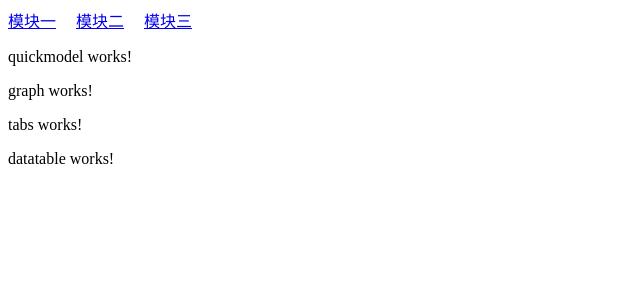
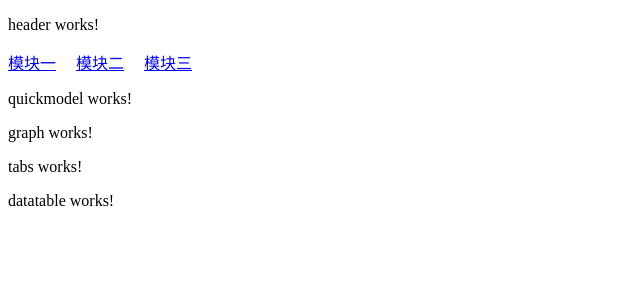
Before and after one commit to havefan-cccoder/angular7-owndemo, an Angular app: page /quickmodel in a window 1280 px wide. Shown: the top 300 px of the page, without its empty margins (0-640 px from the left). Built offline with nearby package versions, Linux system fonts and the light colour scheme.

Commit message:
添加公共头部

```diff
--- a/src/app/modelbase/modelbase.component.html
+++ b/src/app/modelbase/modelbase.component.html
@@ -1,3 +1,4 @@
+<app-header></app-header>
 <app-nav></app-nav>
 <p>
   modelbase works!
--- a/src/app/modelbase/modelbase.module.ts
+++ b/src/app/modelbase/modelbase.module.ts
@@ -3,6 +3,7 @@ import { CommonModule } from '@angular/common';
 import { ModelbaseComponent } from './modelbase.component';
 import { RouterModule } from '@angular/router';
 import { NavModule } from '../shared/nav/nav.module';
+import { HeaderModule } from '../shared/header/header.module';
 const routes = [
   { path: '', component: ModelbaseComponent}
 ];
@@ -11,6 +12,7 @@ const routes = [
   declarations: [ModelbaseComponent],
   imports: [
     CommonModule,
+    HeaderModule,
     NavModule,
     RouterModule.forChild(routes)
   ],
--- a/src/app/quickmodel/quickmodel.component.html
+++ b/src/app/quickmodel/quickmodel.component.html
@@ -1,3 +1,4 @@
+<app-header></app-header>
 <app-nav></app-nav>
 <p>
   quickmodel works!
--- a/src/app/quickmodel/quickmodel.module.ts
+++ b/src/app/quickmodel/quickmodel.module.ts
@@ -6,6 +6,7 @@ import { DatatableComponent } from './comps/datatable/datatable.component';
 import { TabsComponent } from './comps/tabs/tabs.component';
 import { RouterModule } from '@angular/router';
 import { NavModule } from '../shared/nav/nav.module';
+import { HeaderModule } from '../shared/header/header.module';
 const routes = [
   { path: '', component: QuickmodelComponent}
 ];
@@ -14,6 +15,7 @@ const routes = [
   imports: [
     CommonModule,
     NavModule,
+    HeaderModule,
     RouterModule.forChild(routes)
   ]
 })
--- a/src/app/resourcepool/resourcepool.component.html
+++ b/src/app/resourcepool/resourcepool.component.html
@@ -1,3 +1,4 @@
+<app-header></app-header>
 <app-nav></app-nav>
 <p>
   resourcepool works!
--- a/src/app/resourcepool/resourcepool.module.ts
+++ b/src/app/resourcepool/resourcepool.module.ts
@@ -3,6 +3,7 @@ import { CommonModule } from '@angular/common';
 import { ResourcepoolComponent } from './resourcepool.component';
 import { RouterModule } from '@angular/router';
 import { NavModule } from '../shared/nav/nav.module';
+import { HeaderModule } from '../shared/header/header.module';
 const routes = [
   { path: '', component: ResourcepoolComponent}
 ];
@@ -10,6 +11,7 @@ const routes = [
   declarations: [ResourcepoolComponent],
   imports: [
     CommonModule,
+    HeaderModule,
     NavModule,
     RouterModule.forChild(routes)
   ]
--- a/src/app/shared/header/header.module.ts
+++ b/src/app/shared/header/header.module.ts
@@ -6,6 +6,7 @@ import { HeaderComponent } from './header.component';
   declarations: [HeaderComponent],
   imports: [
     CommonModule
-  ]
+  ],
+  exports: [HeaderComponent]
 })
 export class HeaderModule { }
--- a/src/app/shared/nav/nav.module.ts
+++ b/src/app/shared/nav/nav.module.ts
@@ -5,7 +5,7 @@ import { RouterModule } from '@angular/router';
 const routes = [
   {path: 'quickmodel', loadChildren: '../../quickmodel/quickmodel.module#QuickmodelModule'},
   { path: 'modelbase', loadChildren: '../../modelbase/modelbase.module#ModelbaseModule'},
-  { path: 'resourcepool', loadChildren: '../../resourcepool/resourcepool.module#ResourceModule'}
+  { path: 'resourcepool', loadChildren: '../../resourcepool/resourcepool.module#ResourcePoolModule'}
 ];
 @NgModule({
   declarations: [NavComponent],
```
